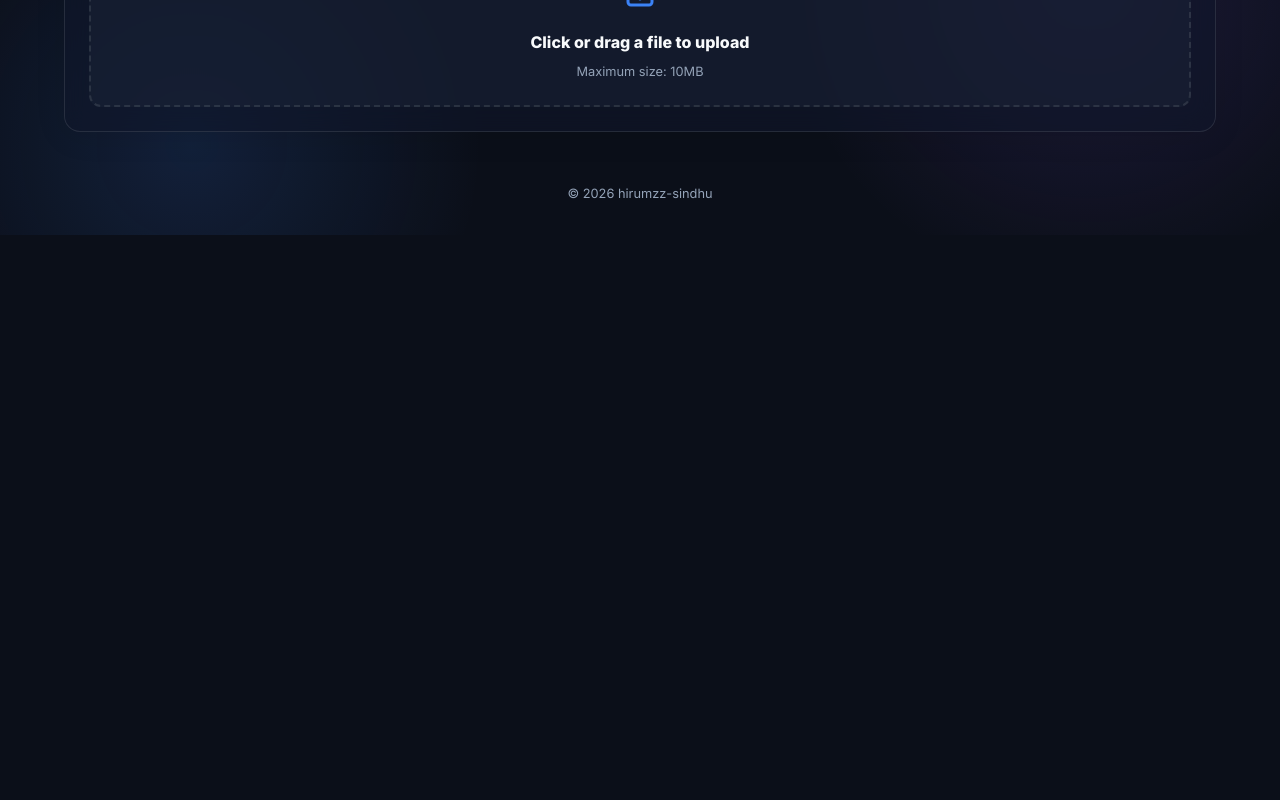
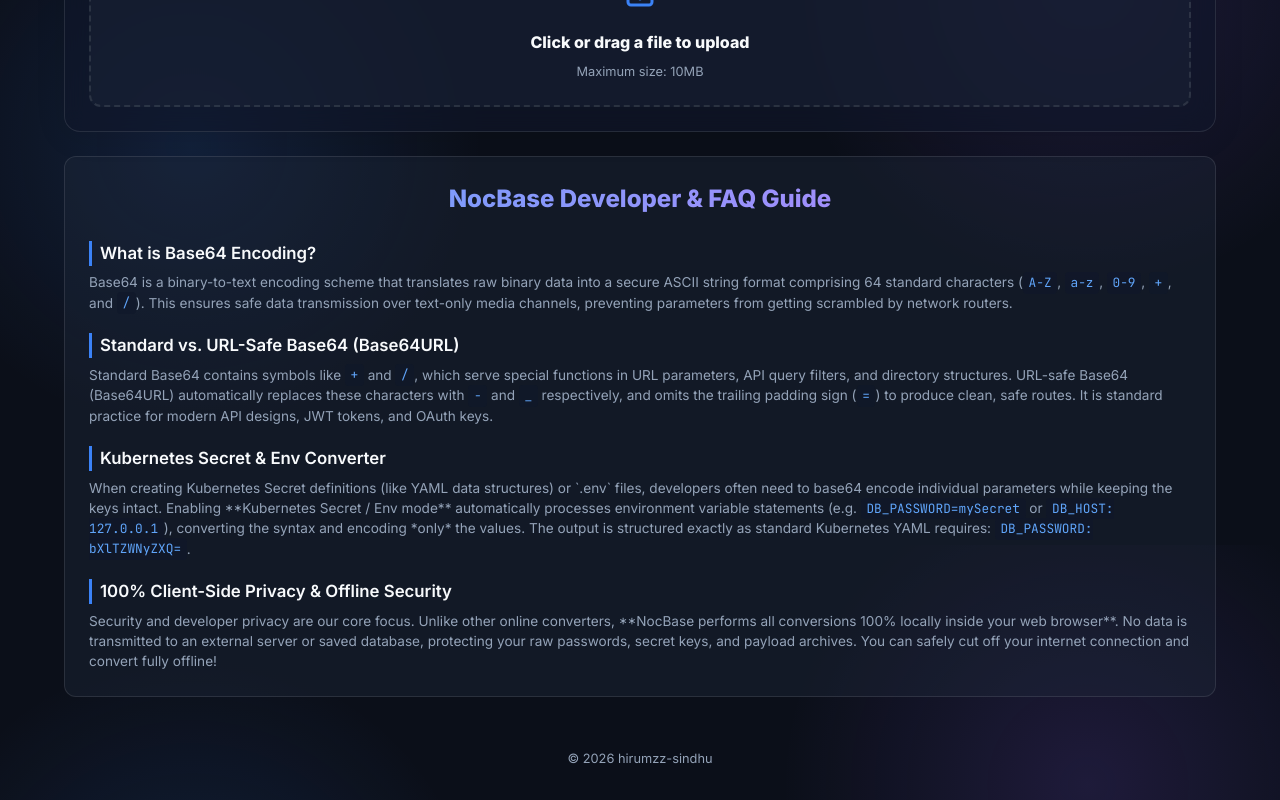
Before and after one commit to hirumzz/nocto-base64, a React (Vite) app: page / in a window 1280 px wide. Shown: the part 1055-1855 px from the top of the page. Before the commit the page ends 1290 px from the top, so only its background shows below. Built offline with nearby package versions, Linux system fonts and the light colour scheme.

Commit message:
feat: Add developer guide & FAQ section to dashboard bottom for advanced SEO indexing

```diff
--- a/src/App.tsx
+++ b/src/App.tsx
@@ -345,6 +345,39 @@
           </div>
 
         </div>
+
+        {/* Developer Guide & FAQ for Google SEO Indexing */}
+        <section className="developer-guide">
+          <h2 className="guide-title">NocBase Developer & FAQ Guide</h2>
+
+          <div className="guide-section">
+            <h3>What is Base64 Encoding?</h3>
+            <p>
+              Base64 is a binary-to-text encoding scheme that translates raw binary data into a secure ASCII string format comprising 64 standard characters (<code>A-Z</code>, <code>a-z</code>, <code>0-9</code>, <code>+</code>, and <code>/</code>). This ensures safe data transmission over text-only media channels, preventing parameters from getting scrambled by network routers.
+            </p>
+          </div>
+
+          <div className="guide-section">
+            <h3>Standard vs. URL-Safe Base64 (Base64URL)</h3>
+            <p>
+              Standard Base64 contains symbols like <code>+</code> and <code>/</code>, which serve special functions in URL parameters, API query filters, and directory structures. URL-safe Base64 (Base64URL) automatically replaces these characters with <code>-</code> and <code>_</code> respectively, and omits the trailing padding sign (<code>=</code>) to produce clean, safe routes. It is standard practice for modern API designs, JWT tokens, and OAuth keys.
+            </p>
+          </div>
+
+          <div className="guide-section">
+            <h3>Kubernetes Secret & Env Converter</h3>
+            <p>
+              When creating Kubernetes Secret definitions (like YAML data structures) or `.env` files, developers often need to base64 encode individual parameters while keeping the keys intact. Enabling **Kubernetes Secret / Env mode** automatically processes environment variable statements (e.g. <code>DB_PASSWORD=mySecret</code> or <code>DB_HOST: 127.0.0.1</code>), converting the syntax and encoding *only* the values. The output is structured exactly as standard Kubernetes YAML requires: <code>DB_PASSWORD: bXlTZWNyZXQ=</code>.
+            </p>
+          </div>
+
+          <div className="guide-section">
+            <h3>100% Client-Side Privacy & Offline Security</h3>
+            <p>
+              Security and developer privacy are our core focus. Unlike other online converters, **NocBase performs all conversions 100% locally inside your web browser**. No data is transmitted to an external server or saved database, protecting your raw passwords, secret keys, and payload archives. You can safely cut off your internet connection and convert fully offline!
+            </p>
+          </div>
+        </section>
       </main>
 
       <footer>
--- a/src/index.css
+++ b/src/index.css
@@ -398,3 +398,54 @@
   background: #059669;
   box-shadow: 0 0 15px rgba(16, 185, 129, 0.5);
 }
+
+/* SEO Developer Guide */
+.developer-guide {
+  background: var(--card-bg);
+  border: 1px solid var(--glass-border);
+  border-radius: 0.75rem;
+  padding: 1.5rem;
+  margin-top: 1.5rem;
+  display: flex;
+  flex-direction: column;
+  gap: 1.25rem;
+}
+
+.guide-title {
+  font-size: 1.5rem;
+  font-weight: 800;
+  text-align: center;
+  background: linear-gradient(to right, #60a5fa, #c084fc);
+  -webkit-background-clip: text;
+  color: transparent;
+  margin-bottom: 0.25rem;
+}
+
+.guide-section {
+  display: flex;
+  flex-direction: column;
+  gap: 0.4rem;
+}
+
+.guide-section h3 {
+  font-size: 1.05rem;
+  color: var(--text-main);
+  font-weight: 600;
+  border-left: 3px solid var(--primary);
+  padding-left: 0.5rem;
+}
+
+.guide-section p {
+  color: var(--text-muted);
+  font-size: 0.85rem;
+  line-height: 1.5;
+}
+
+.guide-section code {
+  background: rgba(15, 23, 42, 0.6);
+  color: #60a5fa;
+  padding: 0.15rem 0.35rem;
+  border-radius: 0.25rem;
+  font-family: 'JetBrains Mono', monospace;
+  font-size: 0.8rem;
+}
```
